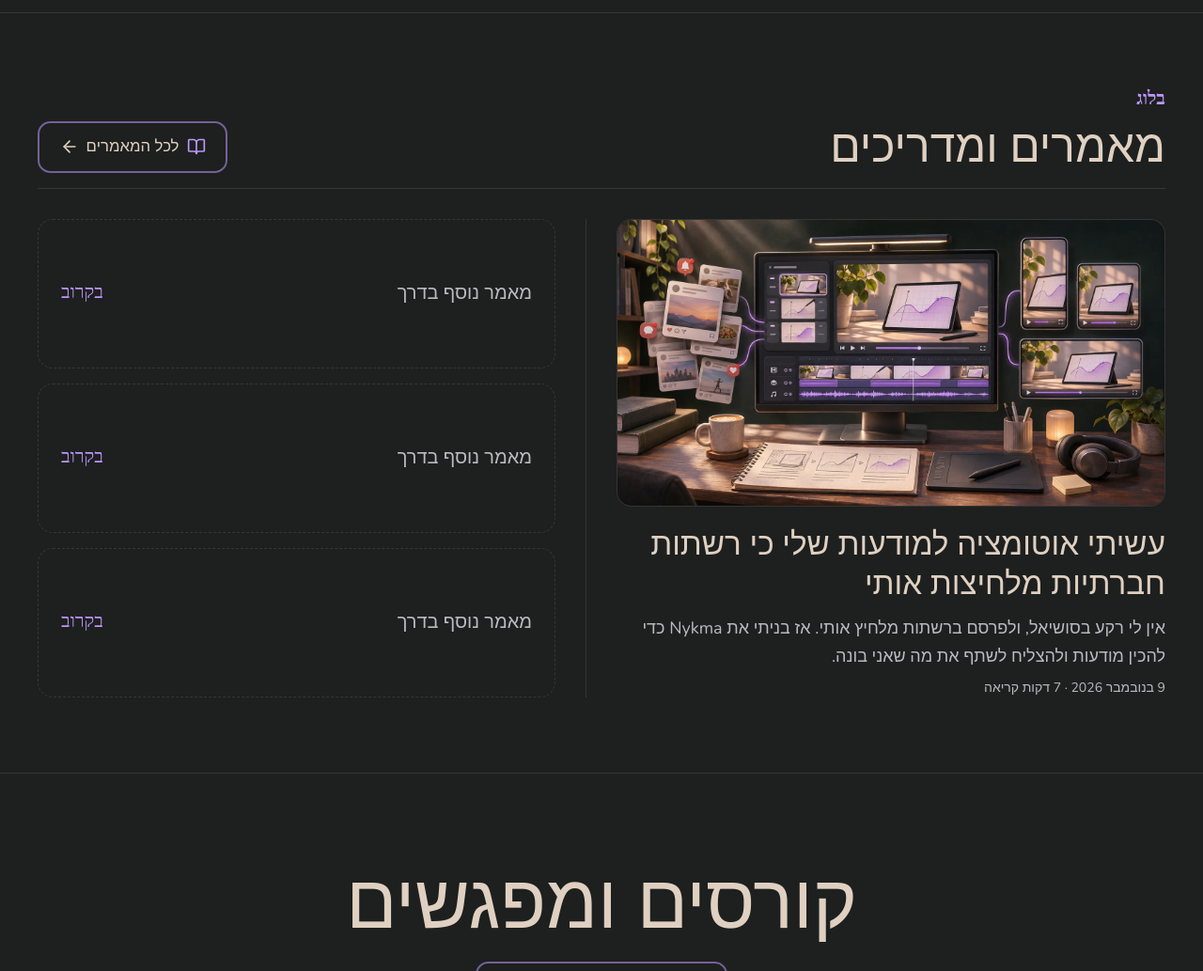
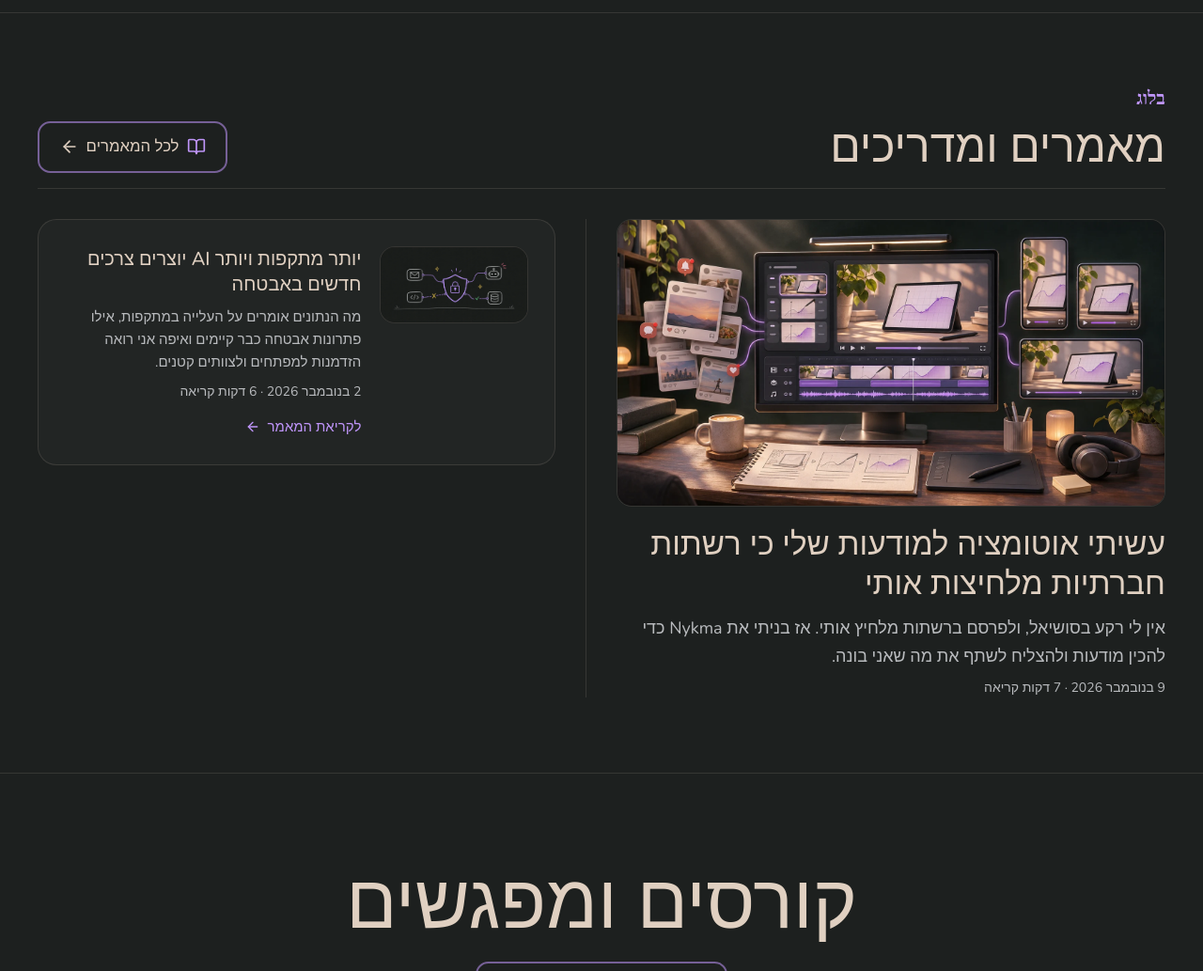
Before and after one commit to TomCohenDev/tomcohendev-portfolio, an Astro site: page / in a window 1280 px wide. Shown: the part 2062-3095 px from the top of the page at 94% size. Built offline with nearby package versions, Linux system fonts and the light colour scheme; Astro itself is replaced by a stand-in of ours; no server answers; animation ran at ten frames a second; a web font is replaced by a local one.

Commit message:
fix(home): show published blog posts beside latest article

```diff
--- a/src/components/home/HomeLatest.tsx
+++ b/src/components/home/HomeLatest.tsx
@@ -18,11 +18,10 @@ const Cover = ({ post }: { post: Post }) => (
 
 const titleClass = "font-medium leading-snug text-[var(--a-ink)] transition-colors group-hover:text-[var(--a-accent)]";
 
-/** The newest article on the right, as wide as the news above it (HomeNews); "coming soon" slots on the left. */
+/** The newest article on the right, with the other published articles on the left. */
 export const HomeBlog = () => {
-  const [lead] = listedPosts;
+  const [lead, ...rest] = listedPosts;
   if (!lead) return null;
-  const soon = [0, 1, 2];
 
   return (
     <section id="blog" aria-labelledby="blog-title" className="border-t border-[var(--a-line)] py-16 text-start md:py-20">
@@ -41,7 +40,7 @@ export const HomeBlog = () => {
           </a>
         </div>
 
-        <div className="mt-8 grid gap-10 lg:grid-cols-2 lg:gap-8">
+        <div className={`mt-8 grid gap-10 lg:gap-8 ${rest.length ? "lg:grid-cols-2" : ""}`}>
           <article>
             <a href={`/blog/${lead.slug}`} className="group block">
               <Cover post={lead} />
@@ -51,17 +50,28 @@ export const HomeBlog = () => {
             </a>
           </article>
 
-          <ul className="flex flex-col gap-4 lg:border-s lg:border-[var(--a-line)] lg:ps-8" aria-label="מאמרים בדרך">
-            {soon.map((i) => (
-              <li
-                key={i}
-                className="flex flex-1 items-center justify-between gap-4 rounded-2xl border border-dashed border-[var(--a-line)] px-6 py-8 text-[var(--a-muted)]"
-              >
-                <span className="text-xl">מאמר נוסף בדרך</span>
-                <span className="a-hand text-[20px] text-[var(--a-accent)]">בקרוב</span>
+          {rest.length > 0 && (
+          <ul className="flex flex-col gap-4 lg:border-s lg:border-[var(--a-line)] lg:ps-8" aria-label="עוד מהבלוג">
+            {rest.map((post) => (
+              <li key={post.slug}>
+                <article>
+                  <a href={`/blog/${post.slug}`} className="a-card group grid gap-5 transition-colors hover:border-[rgba(191,149,249,0.55)] sm:grid-cols-[minmax(0,1fr)_minmax(0,2fr)]">
+                    <Cover post={post} />
+                    <div>
+                      <h3 className={`text-xl ${titleClass}`}>{post.title}</h3>
+                      <p className="mt-2 text-[15px] leading-relaxed text-[var(--a-muted)]">{post.description}</p>
+                      <Meta post={post} />
+                      <span className="mt-4 inline-flex items-center gap-2 text-[15px] text-[var(--a-accent)]">
+                        לקריאת המאמר
+                        <ArrowLeft className="h-4 w-4 transition-transform group-hover:-translate-x-1" aria-hidden="true" />
+                      </span>
+                    </div>
+                  </a>
+                </article>
               </li>
             ))}
           </ul>
+          )}
         </div>
       </div>
     </section>
```
